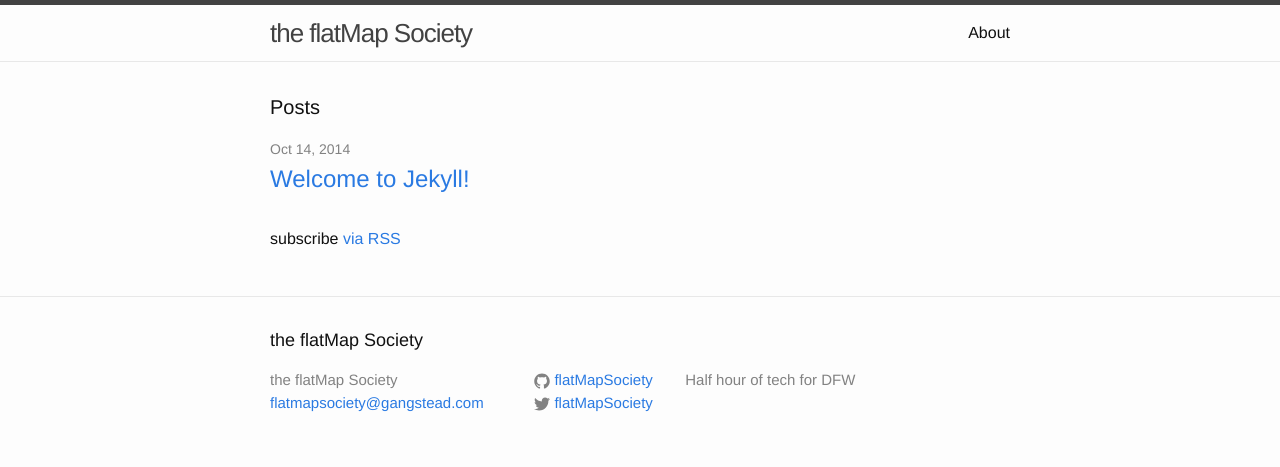
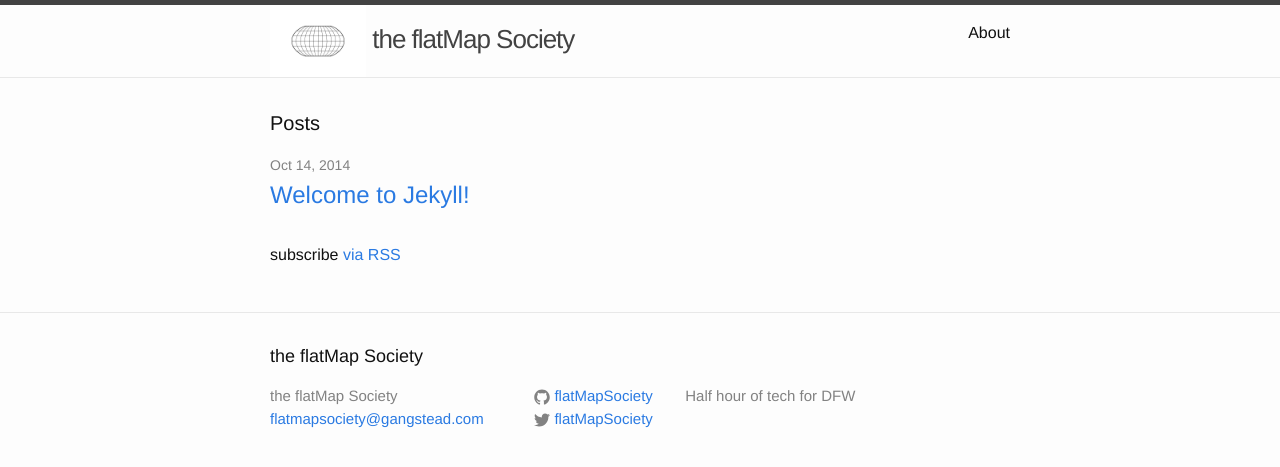
Before and after one commit to flatMapSociety/flatMapSociety.github.io, a Jekyll site: the page built from index.html, in a window 1280 px wide. Shown: the top 467 px of the page. Built offline with Jekyll 4.4.1, drawn with Linux system fonts in a browser that asks for light colours.

Commit message:
childish logo added

```diff
--- a/_includes/header.html
+++ b/_includes/header.html
@@ -2,7 +2,7 @@
 
   <div class="wrapper">
 
-    <a class="site-title" href="{{ site.baseurl }}/">{{ site.title }}</a>
+    <a class="site-title" href="{{ site.baseurl }}/"><img src ="/images/flatmap-logo.jpg"/> {{ site.title }}</a>
 
     <nav class="site-nav">
       <a href="#" class="menu-icon">
--- a/_sass/_layout.scss
+++ b/_sass/_layout.scss
@@ -20,6 +20,10 @@
     &,
     &:visited {
         color: $grey-color-dark;
+    }
+    img{
+      height:72px;
+      width:96px;
     }
 }
 
```
Also changed, not shown: images/flatMap-logo.jpg (added).
